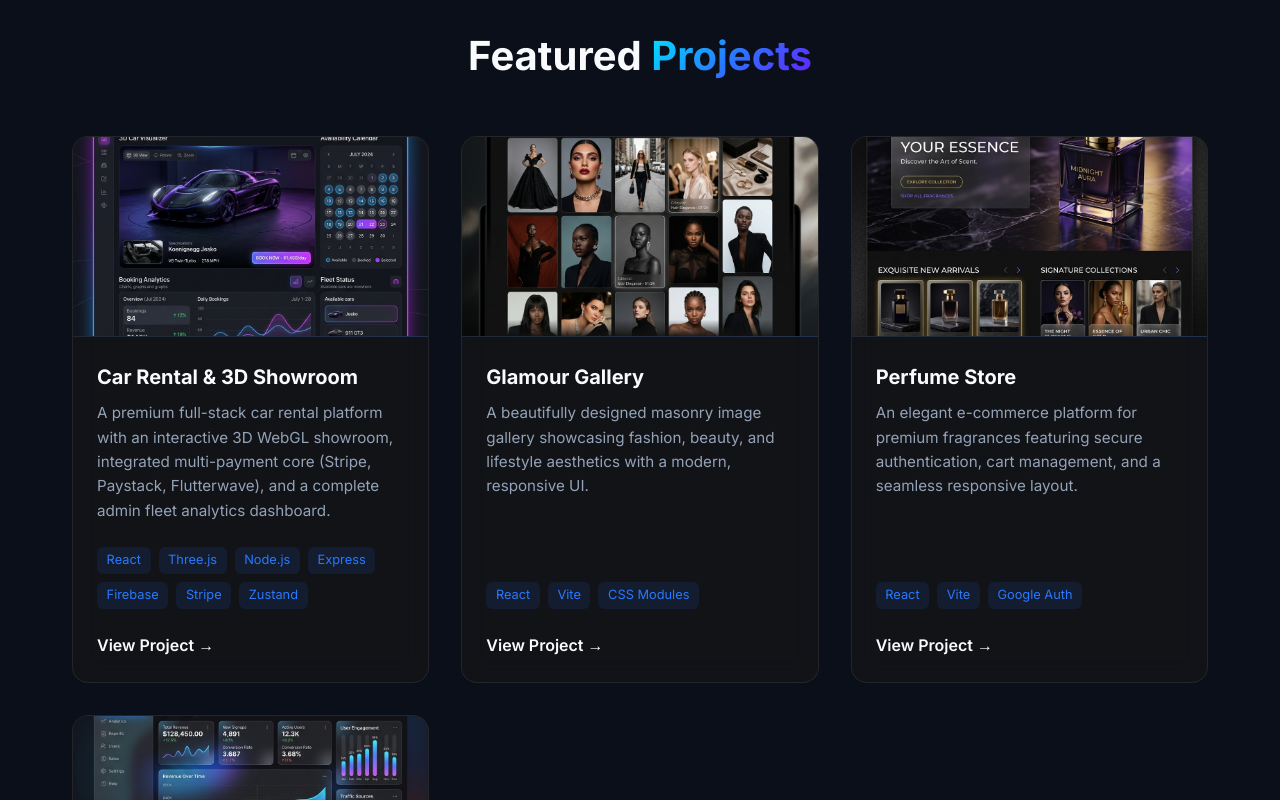
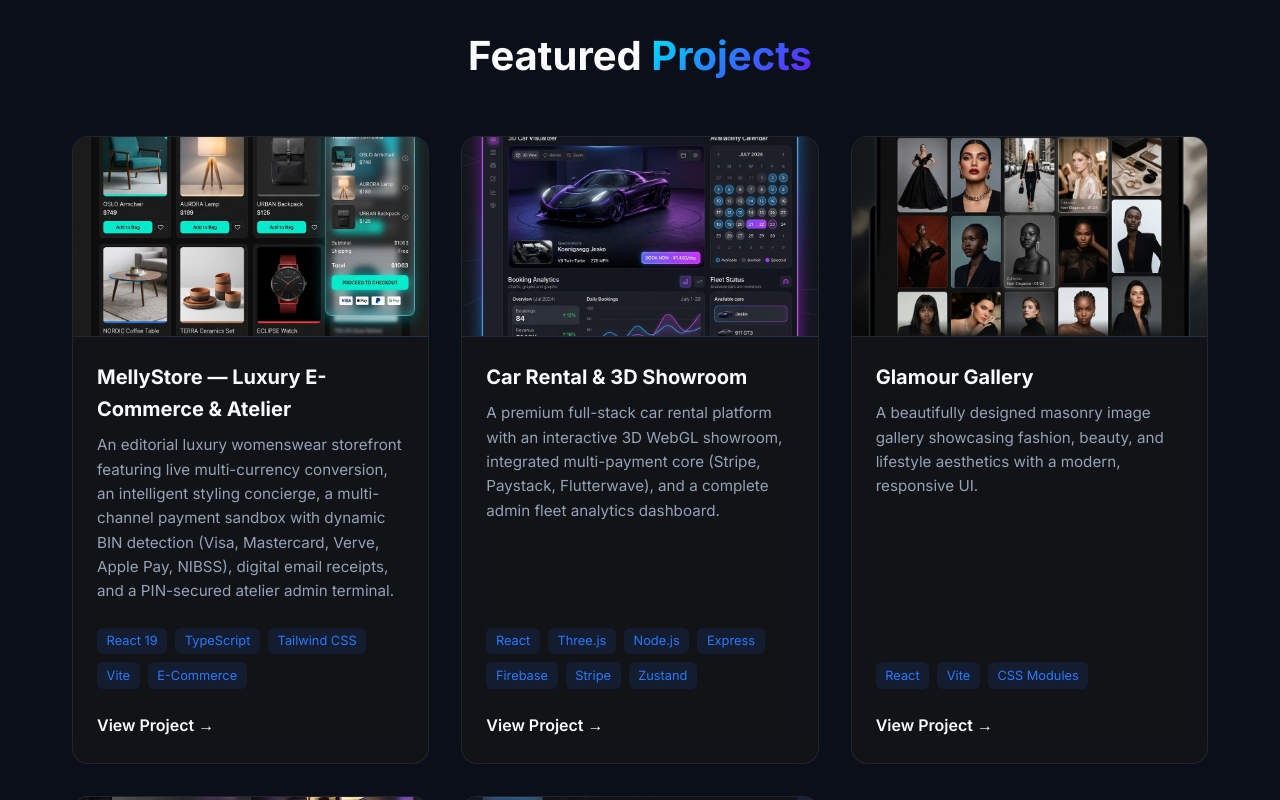
Before and after one commit to michael-max265/My-Portfolio, a React (Vite) app: page / in a window 1280 px wide. Shown: the part 1440-2240 px from the top of the page. Built offline with nearby package versions, Linux system fonts and the light colour scheme.

Commit message:
feat: add MellyStore luxury e-commerce to featured projects

```diff
--- a/src/data/portfolioData.js
+++ b/src/data/portfolioData.js
@@ -19,6 +19,14 @@ export const techStack = [
 ];
 
 export const projectsData = [
+  {
+    id: 7,
+    title: 'MellyStore — Luxury E-Commerce & Atelier',
+    description: 'An editorial luxury womenswear storefront featuring live multi-currency conversion, an intelligent styling concierge, a multi-channel payment sandbox with dynamic BIN detection (Visa, Mastercard, Verve, Apple Pay, NIBSS), digital email receipts, and a PIN-secured atelier admin terminal.',
+    tags: ['React 19', 'TypeScript', 'Tailwind CSS', 'Vite', 'E-Commerce'],
+    link: 'https://melly-store-seven.vercel.app/',
+    image: '/ecommerce.png'
+  },
   {
     id: 6,
     title: 'Car Rental & 3D Showroom',
```
